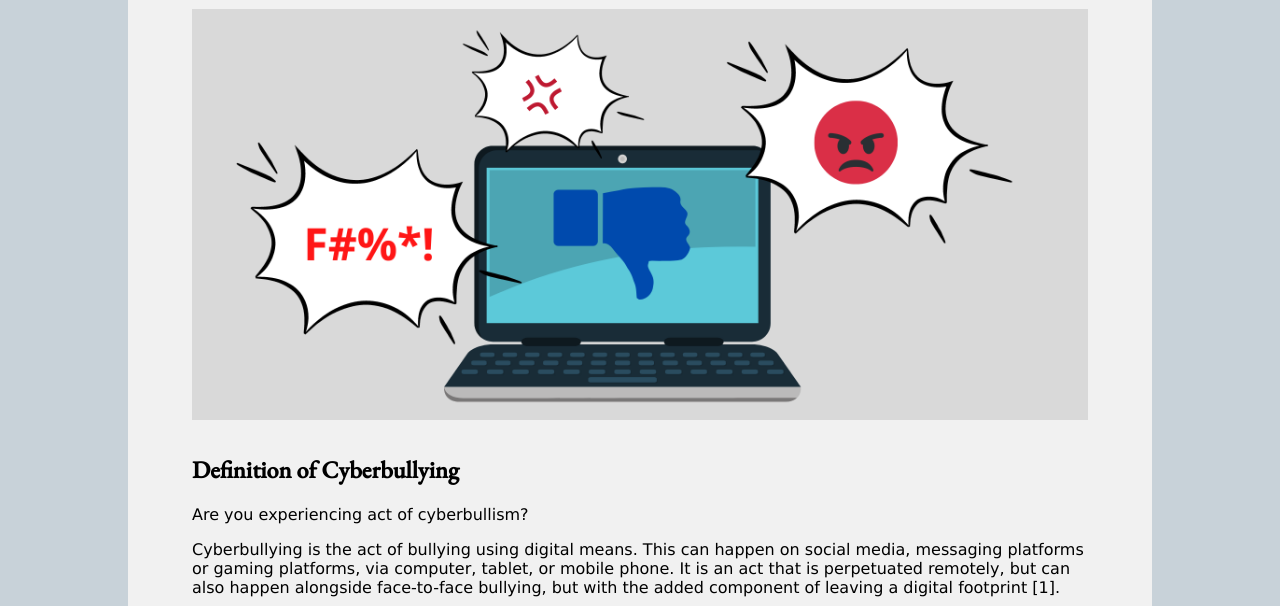
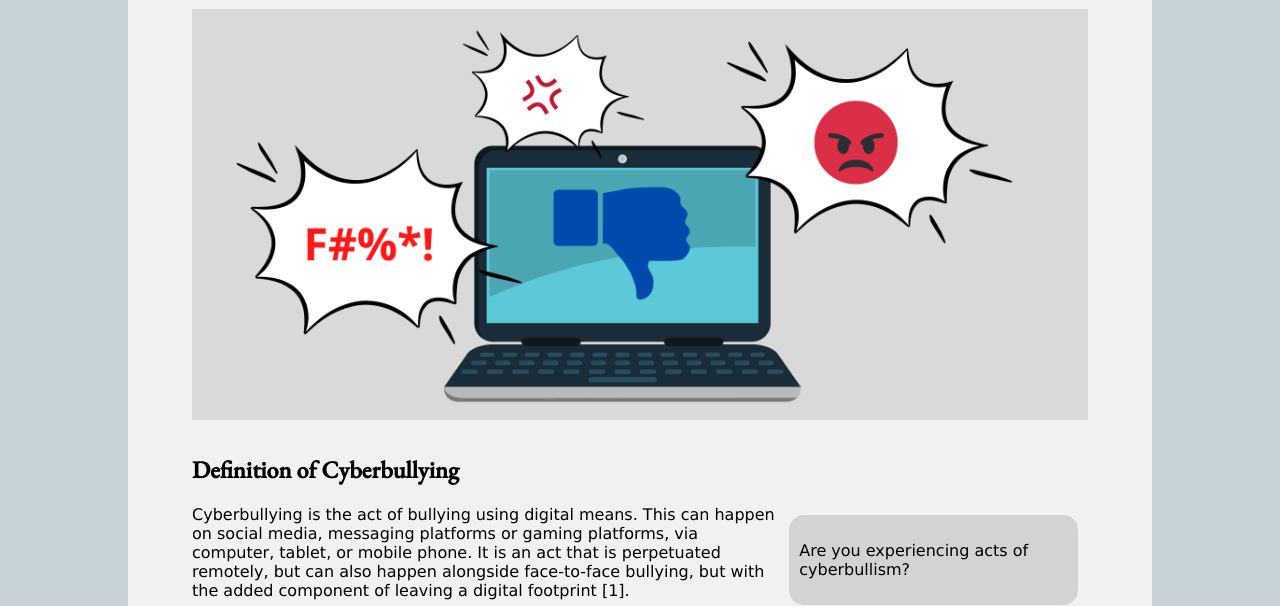
Before and after one commit to IUPUI-HH-2022/group1, a plain HTML site: page cyberbullying.html in a window 1280 px wide. Shown: the part 217-823 px from the top of the page. Drawn offline with nearby package versions, Linux system fonts and the light colour scheme.

Commit message:
small content update - cyberbully

```diff
--- a/cyberbullying.html
+++ b/cyberbullying.html
@@ -59,7 +59,7 @@
 
         <h2>Definition of Cyberbullying </h2>
 
-        <aside>Are you experiencing act of cyberbullism?</aside>
+        <aside><p>Are you experiencing acts of cyberbullism?</p></aside>
 
         <p>Cyberbullying is the act of bullying using digital means. This can happen on social media, messaging platforms or gaming platforms, via computer, tablet, or mobile phone. It is an act that is perpetuated remotely, but can also happen alongside face-to-face bullying, but with the added component of leaving a digital footprint [1].</p>
 
--- a/styles/cyberstyles.css
+++ b/styles/cyberstyles.css
@@ -12,3 +12,12 @@
     margin-left: 10px;
     max-width: 430px;
 }
+
+aside {
+    float: right;
+    width: 30%;
+    background-color: lightgrey;
+    border-radius: 15px;
+    margin: 10px;
+    padding: 10px;
+}
```
